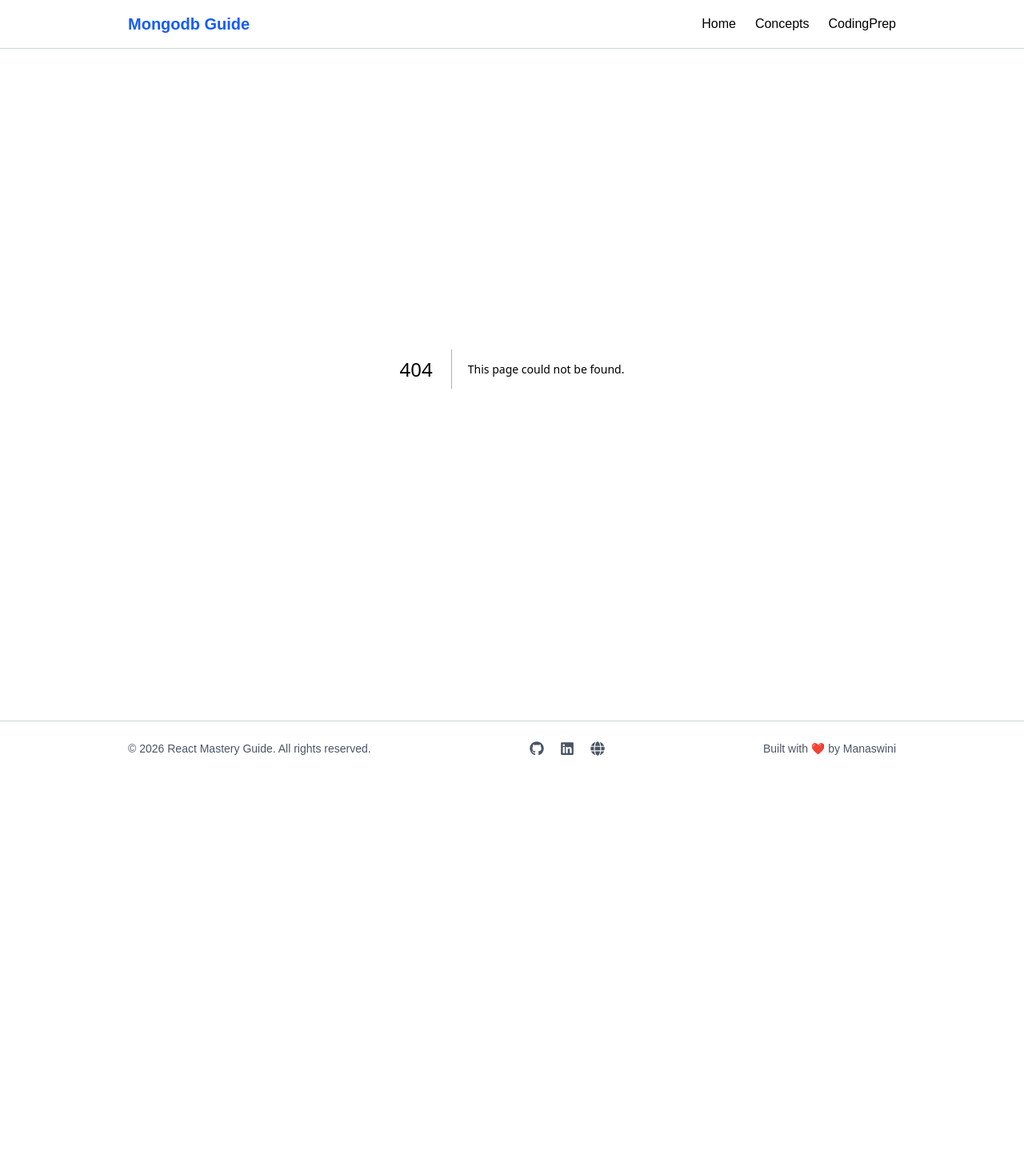
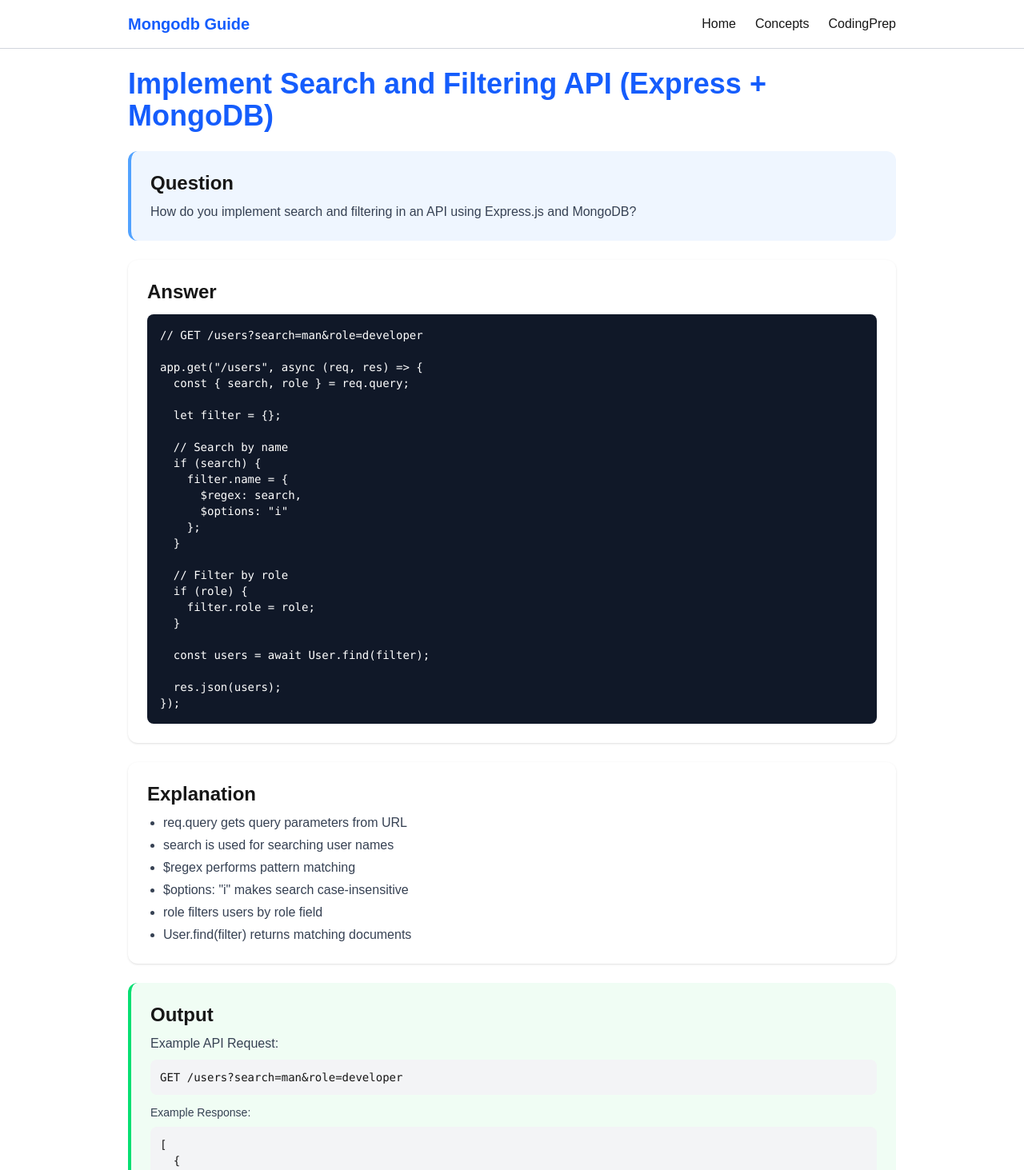
Before and after one commit to Monisasmal/MongoDB-Concept, a Next.js app: page /CodingPrep/SearchAndFilterAPI in a window 1280 px wide. Before the commit this address had no page. Shown: the top 1463 px of the page at 80% size. Before the commit the page ends 970 px from the top, so only its background shows below. Built offline with nearby package versions, Linux system fonts and the light colour scheme.

Commit message:
first commit

```diff
--- /dev/null
+++ b/src/app/CodingPrep/SearchAndFilterAPI/page.tsx
@@ -0,0 +1,121 @@
+export default function SearchAndFilterAPI() {
+  return (
+    <div className="w-full max-w-5xl mx-auto px-4 sm:px-6 lg:px-8 py-6">
+
+      {/* Title */}
+      <h1 className="text-2xl sm:text-3xl md:text-4xl font-bold text-blue-600 mb-6">
+        Implement Search and Filtering API (Express + MongoDB)
+      </h1>
+
+      {/* Question */}
+      <section className="mb-6 bg-blue-50 border-l-4 border-blue-400 rounded-xl p-4 sm:p-6">
+        <h2 className="text-lg sm:text-xl md:text-2xl font-semibold mb-2">
+          Question
+        </h2>
+        <p className="text-sm sm:text-base text-gray-700">
+          How do you implement search and filtering in an API using Express.js
+          and MongoDB?
+        </p>
+      </section>
+
+      {/* Answer */}
+      <section className="mb-6 bg-white shadow-sm rounded-xl p-4 sm:p-6">
+        <h2 className="text-lg sm:text-xl md:text-2xl font-semibold mb-3">
+          Answer
+        </h2>
+
+        <pre className="bg-gray-900 text-white p-3 sm:p-4 rounded-lg overflow-x-auto text-xs sm:text-sm">
+{`// GET /users?search=man&role=developer
+
+app.get("/users", async (req, res) => {
+  const { search, role } = req.query;
+
+  let filter = {};
+
+  // Search by name
+  if (search) {
+    filter.name = {
+      $regex: search,
+      $options: "i"
+    };
+  }
+
+  // Filter by role
+  if (role) {
+    filter.role = role;
+  }
+
+  const users = await User.find(filter);
+
+  res.json(users);
+});`}
+        </pre>
+      </section>
+
+      {/* Explanation */}
+      <section className="mb-6 bg-white shadow-sm rounded-xl p-4 sm:p-6">
+        <h2 className="text-lg sm:text-xl md:text-2xl font-semibold mb-2">
+          Explanation
+        </h2>
+
+        <ul className="list-disc ml-5 text-sm sm:text-base text-gray-700 space-y-1">
+          <li>req.query gets query parameters from URL</li>
+          <li>search is used for searching user names</li>
+          <li>$regex performs pattern matching</li>
+          <li>$options: &quot;i&quot; makes search case-insensitive</li>
+          <li>role filters users by role field</li>
+          <li>User.find(filter) returns matching documents</li>
+        </ul>
+      </section>
+
+      {/* Output */}
+      <section className="mb-6 bg-green-50 border-l-4 border-green-400 rounded-xl p-4 sm:p-6">
+        <h2 className="text-lg sm:text-xl md:text-2xl font-semibold mb-2">
+          Output
+        </h2>
+
+        <p className="text-sm sm:text-base text-gray-700">
+          Example API Request:
+        </p>
+
+        <pre className="bg-gray-100 p-3 rounded-lg text-xs sm:text-sm mt-2">
+{`GET /users?search=man&role=developer`}
+        </pre>
+
+        <p className="text-sm text-gray-700 mt-3">
+          Example Response:
+        </p>
+
+        <pre className="bg-gray-100 p-3 rounded-lg text-xs sm:text-sm mt-2">
+{`[
+  {
+    "_id": "123",
+    "name": "Manaswini",
+    "role": "developer"
+  }
+]`}
+        </pre>
+
+        <p className="text-sm text-gray-600 mt-2">
+          👉 Only matching users are returned
+        </p>
+      </section>
+
+      {/* Interview Points */}
+      <section className="bg-white shadow-sm rounded-xl p-4 sm:p-6">
+        <h2 className="text-lg sm:text-xl md:text-2xl font-semibold mb-3">
+          Interview Points
+        </h2>
+
+        <ul className="list-disc pl-5 text-gray-700 text-sm sm:text-base space-y-2">
+          <li>Search uses MongoDB regex</li>
+          <li>$options: &quot;i&quot; enables case-insensitive search</li>
+          <li>Filtering uses query parameters</li>
+          <li>Dynamic filter object improves flexibility</li>
+          <li>Commonly used with pagination and sorting</li>
+        </ul>
+      </section>
+
+    </div>
+  );
+}
--- a/src/app/CodingPrep/page.tsx
+++ b/src/app/CodingPrep/page.tsx
@@ -6,6 +6,7 @@ const CodingQue = [
      {name: "Insert Data using Mongoose?", path:"/CodingPrep/InsertDataMongoose"},
      {name: "Build CRUD API with MongoDB.?", path:"/CodingPrep/CRUDAPIMongoDB"},
      {name: "Implement Pagination in API (Express + MongoDB)?", path:"/CodingPrep/PaginationAPI"},
+     {name: "Implement Search and Filtering API (Express + MongoDB)?", path:"/CodingPrep/SearchAndFilterAPI"},
 ];
 
 export default function InterviewCoding(){
```
